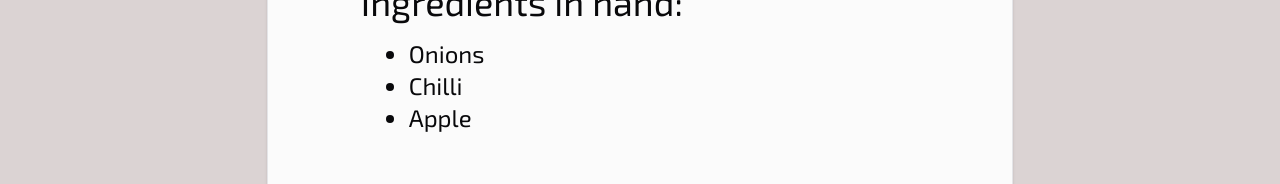
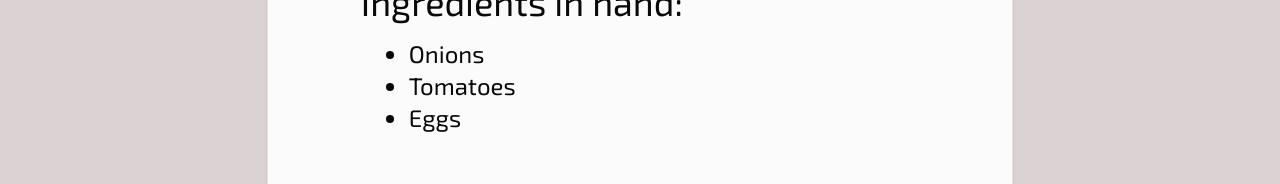
Before and after one commit to karthik8t/reactPlayGround, a React (Vite) app in the folder ai-chef/: page / in a window 1280 px wide. Shown: the part 375-559 px from the top of the page. Built offline with nearby package versions, Linux system fonts and the light colour scheme.

Commit message:
handle add ingredients with local variable

```diff
--- a/ai-chef/src/components/ingredients/Ingredients.tsx
+++ b/ai-chef/src/components/ingredients/Ingredients.tsx
@@ -2,23 +2,32 @@ import {Card, CardContent, CardFooter, CardHeader} from "@/components/ui/card.ts
 import {Input} from "@/components/ui/input.tsx";
 import {Button} from "@/components/ui/button.tsx";
 import {cn} from "@/lib/utils.ts";
+
+
+let ingredients : string[] = ["Onions", "Tomatoes", "Eggs"]
+
+const submitIngredient = (event: Event) => {
+    event.preventDefault();
+    const formData : FormData = new FormData(event.currentTarget);
+    let ingredient : string = formData.get("ingredient");
+    ingredients.push(ingredient);
+    console.log(ingredients)
+}
 
 type Props = {};
 export default function Ingredients({}: Props) {
     return (
         <Card className={cn("w-7/12 h-5/6 my-auto bg-[#FBFBFB] flex flex-col items-center max-w-[75rem]")}>
             <CardHeader className={"w-full"}>
-                <div className={"flex justify-center mt-12"}>
-                    <Input type={"text"} placeholder={"ingredient"} enterKeyHint={"enter"} className={"w-1/2"}/>
-                    <Button type={"button"} className={"ml-4"}>Add</Button>
-                </div>
+                <form className={"flex justify-center mt-12"} onSubmit={submitIngredient}>
+                    <Input type={"text"} placeholder={"ingredient"} enterKeyHint={"enter"} className={"w-1/2"} name={"ingredient"}/>
+                    <Button type={"submit"} className={"ml-4"}>Add</Button>
+                </form>
             </CardHeader>
             <CardContent className={"w-3/4 mx-auto mt-16 p-0"}>
                 <h1 className={"text-4xl"}>Ingredients in hand: </h1>
                 <ul className={"text-2xl list-disc mt-4 ml-12"}>
-                    <li>Onions</li>
-                    <li>Chilli</li>
-                    <li>Apple</li>
+                    {ingredients.map((ingredient, index) => (<li key={index}>{ingredient}</li>) )}
                 </ul>
             </CardContent>
             <CardFooter className={cn("mt-auto mb-12 h-32 bg-[#FFF5D7] w-11/12 rounded-xl flex items-center p-0 justify-center shadow-2xl border max-w-[60rem]")}>
```
